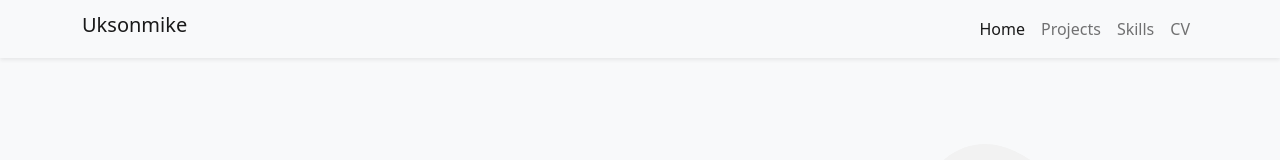
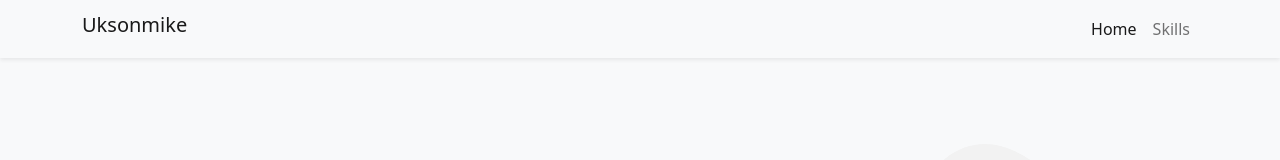
Before and after one commit to Uksonmike/Portfolio, a plain HTML site: page index.html in a window 1280 px wide. Shown: the top 160 px of the page. Drawn offline with nearby package versions, Linux system fonts and the light colour scheme.

Commit message:
Update index.html

```diff
--- a/index.html
+++ b/index.html
@@ -26,15 +26,15 @@
               <li class="nav-item">
                 <a class="nav-link active" href="#start">Home</a>
               </li>
-              <li class="nav-item">
+<!--               <li class="nav-item">
                 <a class="nav-link" href="#projects">Projects</a>
-              </li>
+              </li> -->
               <li class="nav-item">
                 <a class="nav-link" href="#skills">Skills</a>
               </li>
-              <li class="nav-item">
-                <a class="nav-link" href="#">CV</a>
-              </li>
+<!--               <li class="nav-item">
+                <a class="nav-link" href="#" download>CV</a>
+              </li>     -->
             </ul>
           </div>
         </div>
```
